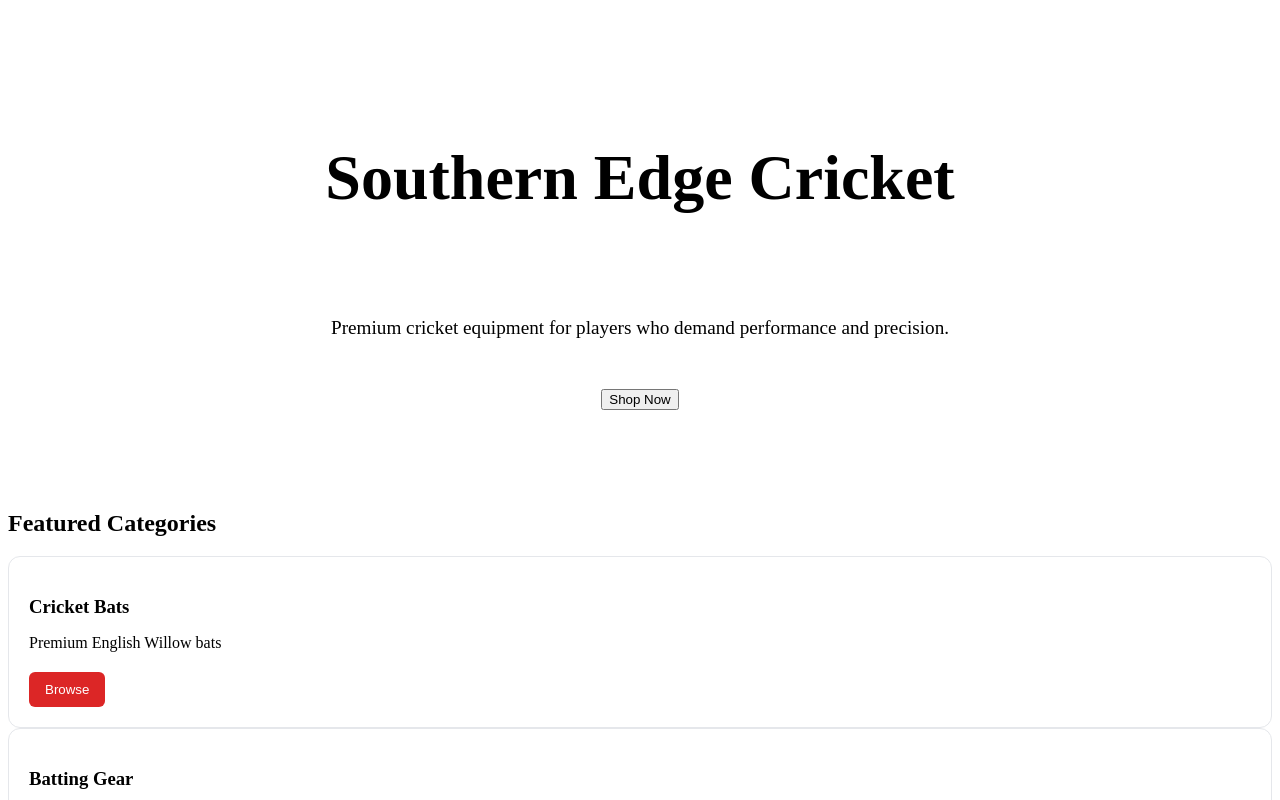
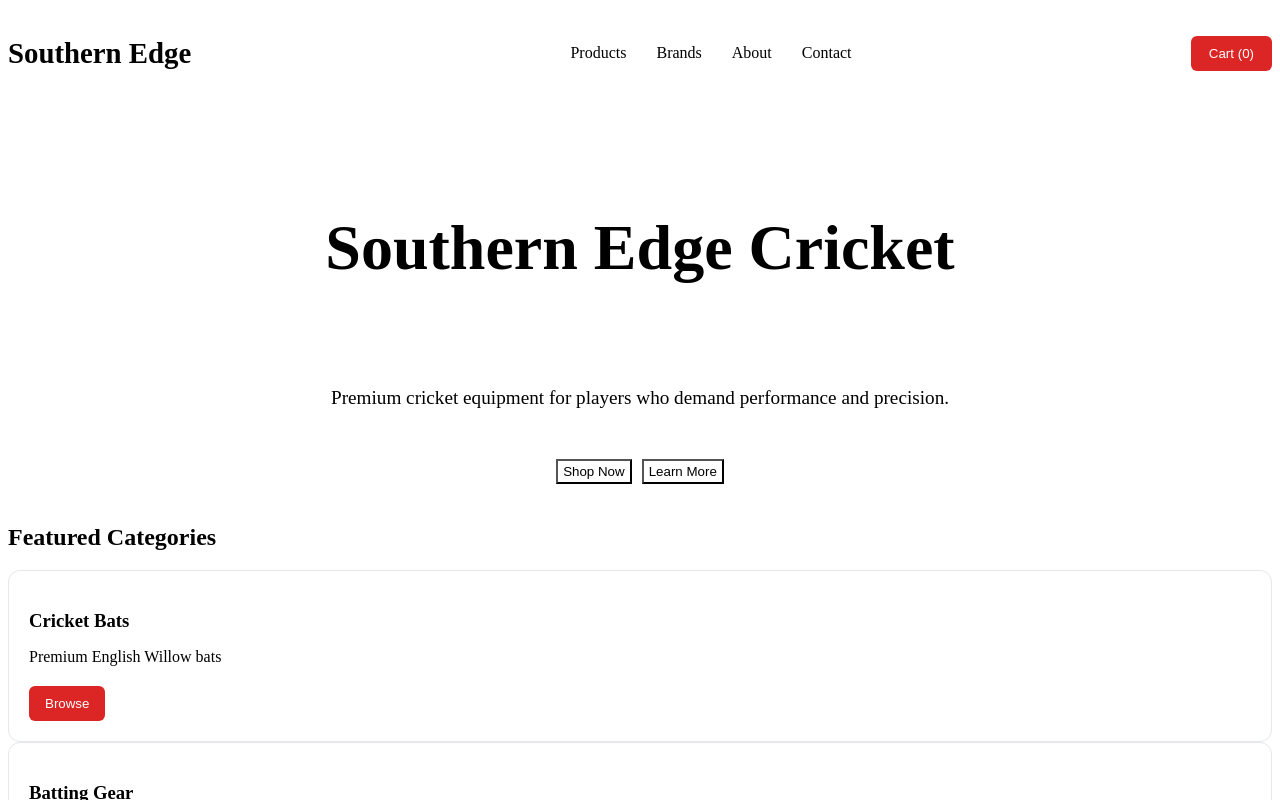
Before and after one commit to kaushikpawar87/southern-edge-store, a React (Vite) app: page / in a window 1280 px wide. Shown: the top 800 px of the page. Built offline with nearby package versions, Linux system fonts and the light colour scheme; the HTML template or start-up script is replaced by a standard one.

Commit message:
added a dynamic navbar

```diff
--- a/src/App.jsx
+++ b/src/App.jsx
@@ -1,10 +1,12 @@
 import Hero from "./components/Hero";
+import Navbar from "./components/Navbar";
 import { categories } from "./data/categories";
 import CategoryCard from "./components/CategoryCard";
 
 function App() {
   return (
     <main className="container">
+      <Navbar />
       <Hero />
       <section>
         <h2>Featured Categories</h2>
--- a/src/components/Hero.jsx
+++ b/src/components/Hero.jsx
@@ -5,7 +5,11 @@ function Hero() {
         <section className="hero">
         <h1>Southern Edge Cricket</h1>
         <p>Premium cricket equipment for players who demand performance and precision.</p>
-        <button>Shop Now</button>
+        <div>
+            <button>Shop Now</button>
+            <button>Learn More</button>
+            </div>
+
       </section>
     );
 }
--- /dev/null
+++ b/src/components/Navbar.jsx
@@ -0,0 +1,20 @@
+import "../styles/navbar.css";
+function Navbar() {
+  const links = ["Products", "Brands", "About", "Contact"];
+
+  return (
+    <nav className="navbar">
+      <div className="logo">Southern Edge</div>
+
+      <ul className="nav-links">
+        {links.map((link) => (
+          <li key={link}>{link}</li>
+        ))}
+      </ul>
+
+      <button className="cart-btn">Cart (0)</button>
+    </nav>
+  );
+}
+
+export default Navbar;
--- a/src/styles/global.css
+++ b/src/styles/global.css
@@ -25,6 +25,9 @@ section {
     margin-bottom: 60px;
 }
 
+section h2 {
+    margin-bottom: 20px;
+}
 .container {
     max-width: 1200px;
     margin: 0 auto;
--- a/src/styles/hero.css
+++ b/src/styles/hero.css
@@ -4,7 +4,7 @@
     justify-content: center;
     gap: 30px;
     align-items: center;
-    padding: 80px 20px;
+    padding: 60px 0px 20px;
     text-align: center;
 }
 
@@ -16,3 +16,18 @@
     font-size: 1.2rem;
     max-width: 700px;
 }
+
+.hero div {
+    display: flex;
+    gap: 10px;
+    align-items: center;
+}
+
+.hero button {
+    padding: 3px 5px;
+    background-color: white;
+}
+
+.hero button:hover {
+    color: red;
+}
--- /dev/null
+++ b/src/styles/navbar.css
@@ -0,0 +1,39 @@
+.navbar {
+  display: flex;
+  justify-content: space-between;
+  align-items: center;
+
+  padding: 20px 0;
+}
+
+.logo {
+  font-size: 1.8rem;
+  font-weight: bold;
+}
+
+.nav-links {
+  display: flex;
+  gap: 30px;
+
+  list-style: none;
+}
+
+.nav-links li {
+  cursor: pointer;
+}
+
+.nav-links li:hover {
+  font-size: 1.3rem;
+  color: #dc2626;
+}
+
+.cart-btn {
+  background: #dc2626;
+  color: white;
+
+  border: none;
+
+  padding: 10px 18px;
+
+  border-radius: 6px;
+}
```
